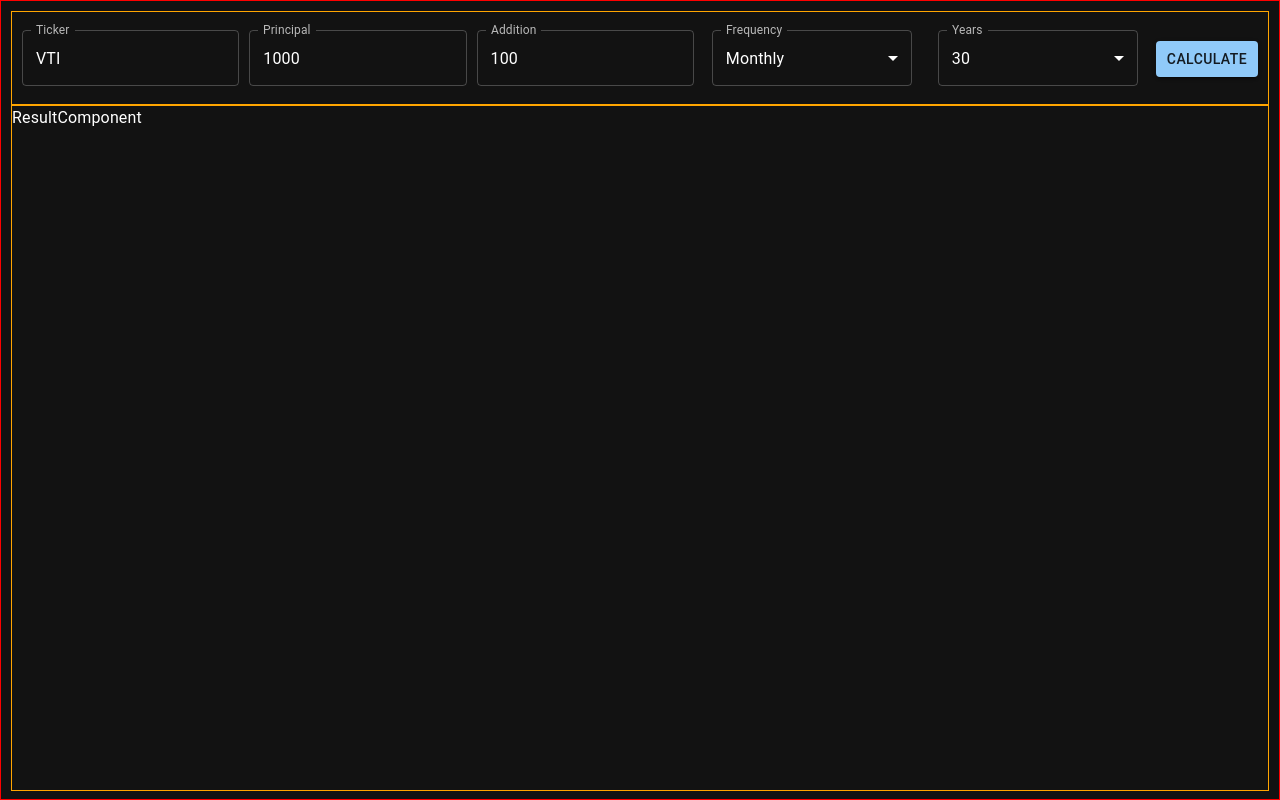
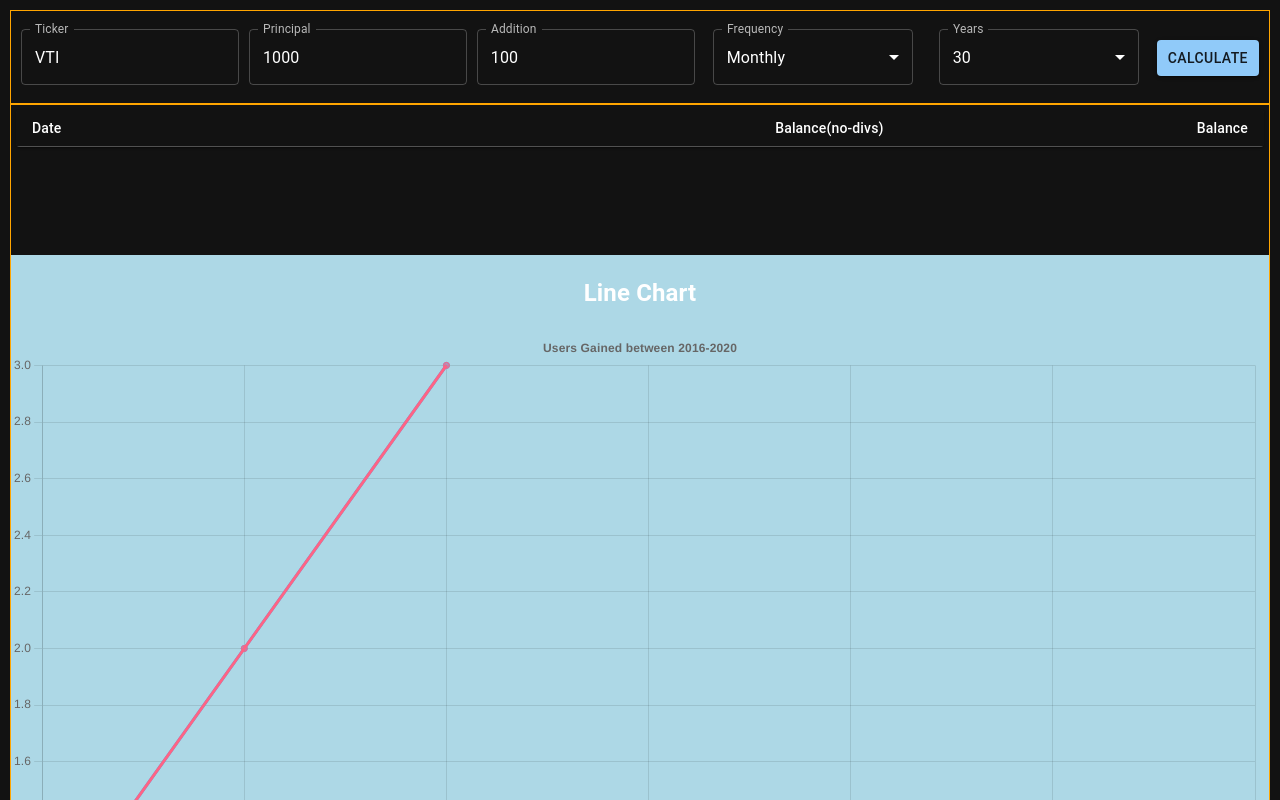
Before and after one commit to hujanais/powerof72, a React (Create React App) app in the folder powerof72-react/: page / in a window 1280 px wide. Built offline with nearby package versions, Linux system fonts and the light colour scheme.

Commit message:
react update

```diff
--- a/powerof72-react/package.json
+++ b/powerof72-react/package.json
@@ -16,8 +16,10 @@
     "@types/node": "^16.18.27",
     "@types/react": "^18.2.6",
     "@types/react-dom": "^18.2.4",
+    "chart.js": "^4.3.0",
     "dayjs": "^1.11.7",
     "react": "^18.2.0",
+    "react-chartjs-2": "^5.2.0",
     "react-dom": "^18.2.0",
     "react-router-dom": "^6.11.1",
     "react-scripts": "5.0.1",
--- a/powerof72-react/src/App.scss
+++ b/powerof72-react/src/App.scss
@@ -1,5 +1,4 @@
 .app-container {
-  border: 1px solid red;
   width: 100vw;
   height: 100vh;
 
--- /dev/null
+++ b/powerof72-react/src/Components/GraphComponent/GraphComponent.tsx
@@ -0,0 +1,86 @@
+import React from "react";
+import { Line } from "react-chartjs-2";
+import { SAResponse } from "../../Models/data-model";
+
+import {
+    Chart as ChartJS,
+    CategoryScale,
+    LinearScale,
+    PointElement,
+    LineElement,
+    Title,
+    Tooltip,
+    Legend,
+} from 'chart.js';
+
+ChartJS.register(
+    CategoryScale,
+    LinearScale,
+    PointElement,
+    LineElement,
+    Title,
+    Tooltip,
+    Legend
+);
+
+export const options = {
+    responsive: true,
+    plugins: {
+        legend: {
+            position: 'top' as const,
+        },
+        title: {
+            display: true,
+            text: 'Chart.js Line Chart',
+        },
+    },
+};
+
+const labels = ['January', 'February', 'March', 'April', 'May', 'June', 'July'];
+
+
+export type GraphComponentProps = {
+    jsonArr: SAResponse[];
+}
+
+export const data = {
+    labels,
+    datasets: [
+        {
+            label: 'Dataset 1',
+            data: ['1', '2', '3'],
+            borderColor: 'rgb(255, 99, 132)',
+            backgroundColor: 'rgba(255, 99, 132, 0.5)',
+        },
+        {
+            label: 'Dataset 2',
+            data: ['1', '2', '3'],
+            borderColor: 'rgb(53, 162, 235)',
+            backgroundColor: 'rgba(53, 162, 235, 0.5)',
+        },
+    ],
+};
+
+function GraphComponent(props: GraphComponentProps) {
+    return (
+        <div className="chart-container">
+            <h2 style={{ textAlign: "center" }}>Line Chart</h2>
+            <Line
+                data={data}
+                options={{
+                    plugins: {
+                        title: {
+                            display: true,
+                            text: "Users Gained between 2016-2020"
+                        },
+                        legend: {
+                            display: false
+                        }
+                    }
+                }}
+            />
+        </div>
+    );
+}
+
+export default GraphComponent;
--- a/powerof72-react/src/Components/MainComponent/MainComponent.tsx
+++ b/powerof72-react/src/Components/MainComponent/MainComponent.tsx
@@ -3,14 +3,14 @@ import './MainComponent.scss';
 import apiService from '../../services/api';
 import { InputComponent } from '../InputComponent/InputComponent';
 import { ResultComponent } from '../ResultComponent/ResultComponent';
-import { SARequest } from '../../Models/data-model';
+import { SARequest, SAResponse } from '../../Models/data-model';
 
 export const MainComponent = () => {
-  const [data, setData] = useState('---');
+  const [jsonArr, setJsonArr] = useState<SAResponse[]>([]);
 
-  const handleOnRequest = (request: SARequest) => {
-    console.log(apiService.getData(request.ticker));
-    console.log(request);
+  const handleOnRequest = async (request: SARequest) => {
+    const jsonArr = await apiService.getData(request);
+    setJsonArr(jsonArr);
   };
 
   return (
@@ -20,7 +20,7 @@ export const MainComponent = () => {
           <InputComponent onRequest={handleOnRequest}></InputComponent>
         </div>
         <div className='result-area'>
-          <ResultComponent></ResultComponent>
+          <ResultComponent jsonArr={jsonArr}></ResultComponent>
         </div>
       </div>
     </div>
--- a/powerof72-react/src/Components/ResultComponent/ResultComponent.scss
+++ b/powerof72-react/src/Components/ResultComponent/ResultComponent.scss
@@ -0,0 +1,13 @@
+.results-container {
+    height: 100%;
+    display: grid;
+    grid-template-rows: 20% 80%;
+
+    &__table {
+        overflow-y: scroll;
+    }
+
+    &__graph {
+        background-color: lightblue;
+    }
+}
--- a/powerof72-react/src/Components/ResultComponent/ResultComponent.tsx
+++ b/powerof72-react/src/Components/ResultComponent/ResultComponent.tsx
@@ -1,5 +1,18 @@
 import React from 'react';
+import { SAResponse } from '../../Models/data-model';
+import GraphComponent from '../GraphComponent/GraphComponent';
+import { TableComponent } from '../TableComponent/TableComponent';
+import './ResultComponent.scss'
 
-export const ResultComponent = () => {
-  return <div>ResultComponent</div>;
+export type ResultComponentProps = {
+  jsonArr: SAResponse[];
+}
+
+export const ResultComponent = (props: ResultComponentProps) => {
+  return <div className='results-container'>
+    <div className='results-container__table'>
+      <TableComponent jsonArr={props.jsonArr}></TableComponent>
+    </div>
+    <div className='results-container__graph'><GraphComponent jsonArr={props.jsonArr}></GraphComponent></div>
+  </div>;
 };
--- /dev/null
+++ b/powerof72-react/src/Components/TableComponent/TableComponent.scss
@@ -0,0 +1,8 @@
+.table-container {
+    height: 100%;
+    padding:5px;
+
+    TableContainer {
+        height: 100%;
+    }
+}
--- /dev/null
+++ b/powerof72-react/src/Components/TableComponent/TableComponent.tsx
@@ -0,0 +1,44 @@
+import * as React from 'react';
+import Table from '@mui/material/Table';
+import TableBody from '@mui/material/TableBody';
+import TableCell from '@mui/material/TableCell';
+import TableContainer from '@mui/material/TableContainer';
+import TableHead from '@mui/material/TableHead';
+import TableRow from '@mui/material/TableRow';
+import Paper from '@mui/material/Paper';
+import { SAResponse } from '../../Models/data-model';
+import './TableComponent.scss'
+
+export type TableComponentProps = { jsonArr: SAResponse[] };
+
+export const TableComponent = (props: TableComponentProps) => {
+    return (
+        <div className='table-container'>
+            <TableContainer sx={{ maxHeight: 100 }} component={Paper}>
+                <Table sx={{ minWidth: 650 }} stickyHeader size="small" aria-label="a dense table">
+                    <TableHead>
+                        <TableRow>
+                            <TableCell>Date</TableCell>
+                            <TableCell align="right">Balance(no-divs)</TableCell>
+                            <TableCell align="right">Balance</TableCell>
+                        </TableRow>
+                    </TableHead>
+                    <TableBody>
+                        {props.jsonArr.map((row: SAResponse) => (
+                            <TableRow
+                                key={row.Date}
+                                sx={{ '&:last-child td, &:last-child th': { border: 0 } }}
+                            >
+                                <TableCell component="th" scope="row">
+                                    {row.Date}
+                                </TableCell>
+                                <TableCell align="right">{row.BalanceNoDivs}</TableCell>
+                                <TableCell align="right">{row.Balance}</TableCell>
+                            </TableRow>
+                        ))}
+                    </TableBody>
+                </Table>
+            </TableContainer>
+        </div >
+    );
+}
--- a/powerof72-react/src/Models/data-model.ts
+++ b/powerof72-react/src/Models/data-model.ts
@@ -1,9 +1,9 @@
 export type FrequencyOptions = 'weekly' | 'biweekly' | 'monthly' | 'quarterly' | 'biannually' | 'annually'
 
 export type SAResponse = {
-    timestamp: number;
-    total_nodiv: number;    // the cumulative total without dividend
-    total: number;          // the cumulative total with dividend re-investment
+    Date: number;
+    BalanceNoDivs: number;    // the cumulative total without dividend
+    Balance: number;          // the cumulative total with dividend re-investment
 }
 
 export type SARequest = {
--- a/powerof72-react/src/services/api.tsx
+++ b/powerof72-react/src/services/api.tsx
@@ -1,6 +1,10 @@
+import { SARequest, SAResponse } from "../Models/data-model";
+
 class ApiService {
-  getData(ticker: string): string {
-    return ticker;
+  async getData(request: SARequest): Promise<SAResponse[]> {
+    const response = await fetch('http://localhost:3000/api/sa?ticker=qqq&principal=1000&addition=0&frequency=monthly&numOfYears=2');
+    const data = await response.json();
+    return data;
   }
 }
 
```
Also changed, not shown: powerof72-react/src/Components/GraphComponent/GraphComponent.scss (added), 1 other file (tests, documents, lock files or other folders).
